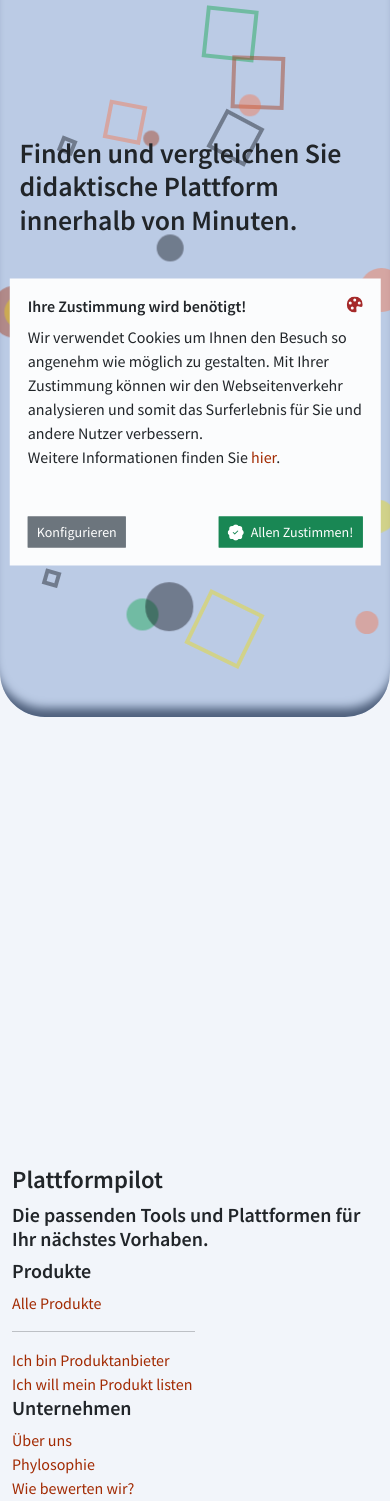
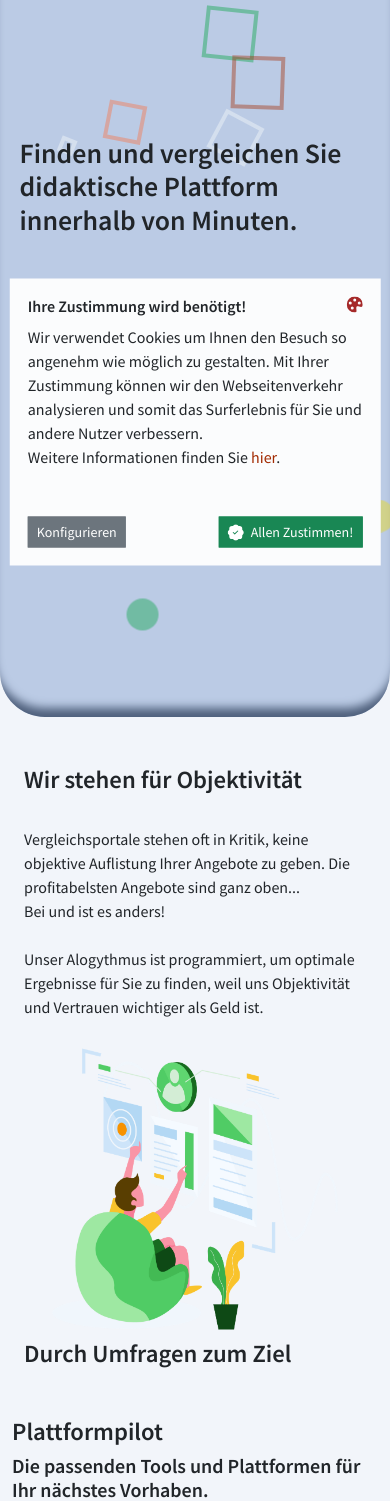
Before and after one commit to ViLuWi/Plattformpilot, a Django app: page / in a window 390 px wide. Shown: the top 1501 px of the page. Run offline with Django 3.2, Linux system fonts and the light colour scheme; data comes from the database, SQL or seed files in the repository; both versions use the stored data as it was after the commit; some libraries are stand-ins or nearby versions.

Commit message:
bug fix mobile view, safari bug with cookies.js

```diff
--- a/plattform_pilot/static/css/core/index.css
+++ b/plattform_pilot/static/css/core/index.css
@@ -86,9 +86,25 @@
 
 .main__wrapper {
     z-index: 2;
-    height: 400px;
     width: 100%;
     background: var(--bg-color);
 }
 
+#tooltip {
+    background-color: #333;
+    color: white;
+    padding: 5px 10px;
+    border-radius: 4px;
+    font-size: 13px;
+}
+
+#tooltip {
+  /* ... */
+  display: none;
+}
+
+#tooltip[data-show] {
+  display: block;
+}
+
 /* #/main wrapper */
--- a/plattform_pilot/static/js/core/cookies.js
+++ b/plattform_pilot/static/js/core/cookies.js
@@ -27,8 +27,7 @@ function setCookie(name, value, daysToLive) {
     let cookie = name + "=" + encodeURIComponent(value);
 
     if (typeof daysToLive === "number") {
-        /* Sets the max-age attribute so that the cookie expires
-        after the specified number of days */
+        // if development remove Secure for Safari
         cookie += ";max-age=" + (daysToLive * 24 * 60 * 60) + ';Secure;path=/';
 
         document.cookie = cookie;
--- a/plattform_pilot/templates/core/index.html
+++ b/plattform_pilot/templates/core/index.html
@@ -42,7 +42,35 @@
             </form>
         </div>
     </div>
-    <div class="position-relative main__wrapper"></div>
+    <!-- ---------- main ---------- -->
+    <div class="position-relative main__wrapper">
+        <div class="container w-900 pt-5 px-md-3 px-4">
+            <h2>Wir stehen für Objektivität</h2>
+            <div class="row row-cols-sm-2 row-cols-1 g-1">
+                <div class="col">
+                    <p class="mt-4">
+                        Vergleichsportale stehen oft in Kritik, keine objektive Auflistung Ihrer Angebote zu geben. Die
+                        profitabelsten Angebote sind ganz oben...
+                        <br>
+                        Bei und ist es anders!
+                        <br>
+                        <br>
+                        Unser Alogythmus ist programmiert, um optimale Ergebnisse für Sie zu finden, weil uns
+                        Objektivität und Vertrauen wichtiger als Geld ist.
+                    </p>
+                </div>
+                <div class="col text-sm-end text-center">
+                    <img src="{% static 'images/core/analysis-user.png' %}" class="" height="300" id="img1"
+                         alt='analysis PNG Designed By SilviaNatalia from https://pngtree.com/' />
+                    <small id="fig1" class="d-none">
+                        analysis PNG Designed By SilviaNatalia from https://pngtree.com/
+                    </small>
+                </div>
+            </div>
+            <h2>Durch Umfragen zum Ziel</h2>
+
+        </div>
+    </div>
 {% endblock %}
 
 {% block custom-js %}
@@ -65,9 +93,9 @@
         });
 
         // random particles in start screen
-        const colors = ["var(--success)", "var(--warning)", "var(--danger)", "var(--dark)", 'var(--orange)'];
+        const colors = ["var(--success)", "var(--warning)", "var(--danger)", "var(--light)", 'var(--orange)'];
         const shapes = ['100%', '0%']
-        const numBalls = 30;
+        const numBalls = window.innerWidth / 30;
         const balls = [];
 
         for (let i = 0; i < numBalls; i++) {
@@ -82,7 +110,7 @@
             ball.style.height = ball.style.width;
             ball.style.borderRadius = shapes[Math.floor(Math.random() * shapes.length)]
 
-            function checkShape() {
+            function checkShape(ball) {
                 if (ball.style.borderRadius === '0%') {
                     ball.style.border = "4px solid " + colors[Math.floor(Math.random() * colors.length)];
                     ball.style.rotate = `${Math.floor(Math.random() * 30)}deg`
@@ -90,9 +118,10 @@
                     ball.style.background = colors[Math.floor(Math.random() * colors.length)];
                 }
             }
-            checkShape()
+
+            checkShape(ball)
             ball.addEventListener('click', () => {
-                checkShape()
+                checkShape(ball)
             })
 
             balls.push(ball);
@@ -121,5 +150,11 @@
             );
         });
 
+        // popper
+        const img1 = document.querySelector('#img1');
+        const fig1 = document.querySelector('#fig1');
+        img1.addEventListener('hover', () => {
+            fig1.classList.remove('d-none')
+        })
     </script>
 {% endblock %}
--- a/plattform_pilot/templates/core/platform-list.html
+++ b/plattform_pilot/templates/core/platform-list.html
@@ -164,7 +164,7 @@
                     filter_bg.classList.remove('show')
                 }, 100)
             } else {
-                document.querySelector('body').style.overflow = 'hidden'
+                document.querySelector('html').style.overflow = 'hidden'
                 filter_bg.classList.add('show')
                 setTimeout(() => {
                     filter.classList.add('show')
```
Also changed, not shown: plattform_pilot/templates/platforms/platform-detail.html (+4 -4 lines), plattform_pilot/db.sqlite3, plattform_pilot/static/images/core/analysis-user.png (added).
